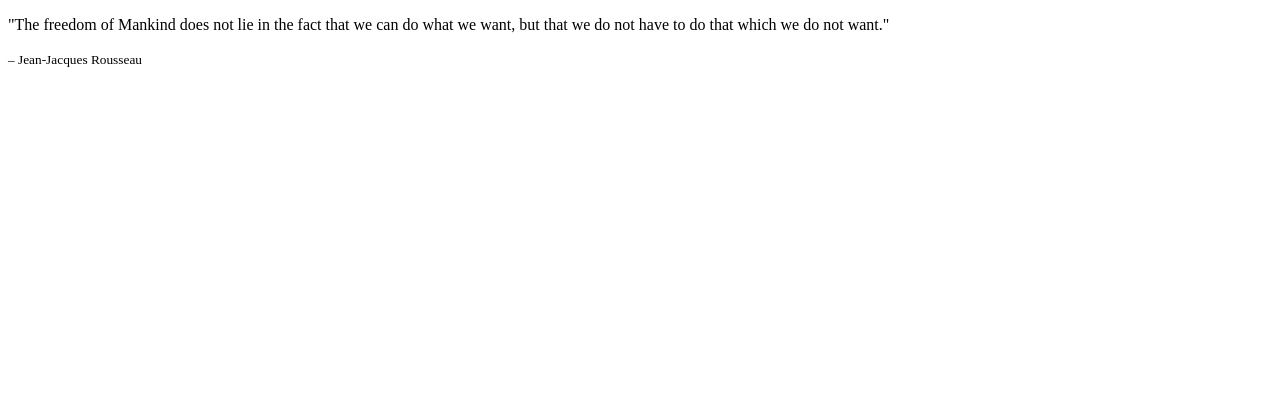
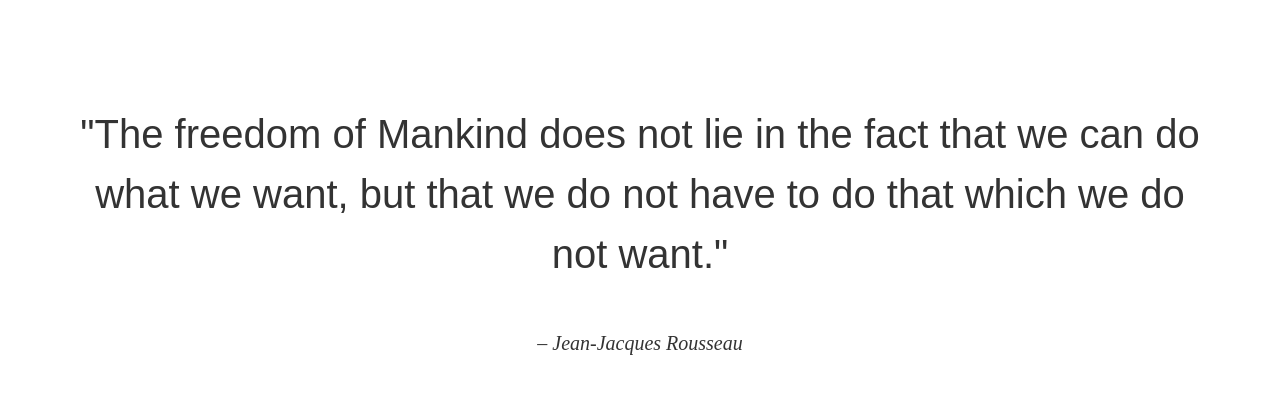
Before and after one commit to denisa12345/git-basics-project-2, a plain HTML site: page index.html in a window 1280 px wide. Drawn offline with Linux system fonts and the light colour scheme.

Commit message:
I changed something in index.html

```diff
--- a/index.html
+++ b/index.html
@@ -3,7 +3,7 @@
 <head>
   <meta charset="utf-8">
   <meta name="viewport" content="width=device-width, initial-scale=1">
-  <link rel="stylesheet" type="text/css" href="style.css">
+  <link rel="stylesheet" type="text/css" href="main.css">
   <href="https://fonts.googleapis.com/css?family=Crimson+Text|Julius+Sans+One" rel="stylesheet">
   <title>Freedom</title>
 </head>
```
